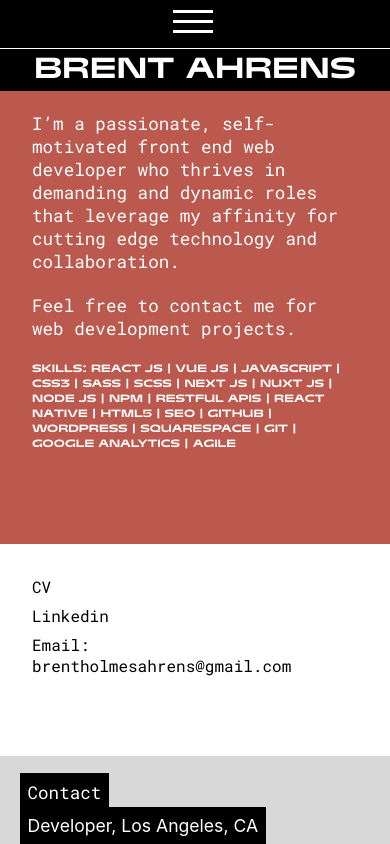
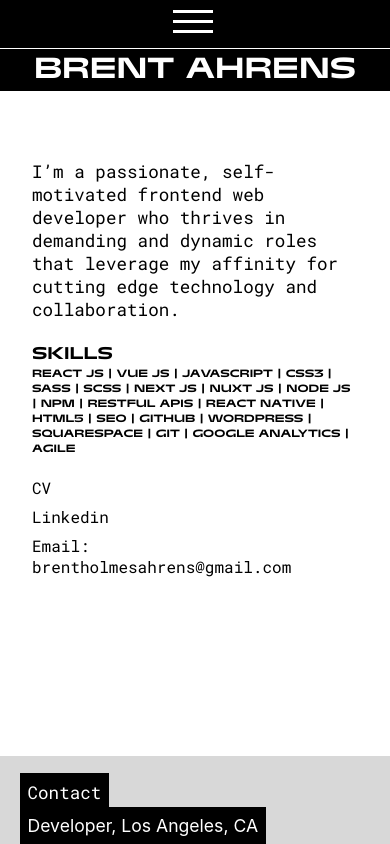
Before and after one commit to brentahrens1/brent-ahrens-new-portfolio, a React (Create React App) app: page /about in a window 390 px wide. Built offline with nearby package versions, Linux system fonts and the light colour scheme.

Commit message:
new about layout and styling

```diff
--- a/src/components/About/About.js
+++ b/src/components/About/About.js
@@ -7,10 +7,9 @@ const About = () => {
     return (
         <div className="about">
             <div className="about__info">
-                <p>I’m a passionate, self-motivated front end web developer who thrives in demanding and dynamic roles that leverage my affinity for cutting edge technology and collaboration.</p>
-                <br></br>
-                <p>Feel free to contact me for web development projects.</p>
-                <h5>Skills: React js | Vue js | Javascript | CSS3 | SASS | SCSS | Next js | Nuxt js | Node js | NPM | RESTful APIs | React Native | HTML5 | SEO | Github | Wordpress | Squarespace | Git | Google Analytics | Agile</h5>
+                <p>I’m a passionate, self-motivated frontend web developer who thrives in demanding and dynamic roles that leverage my affinity for cutting edge technology and collaboration.</p>
+                <h3>Skills</h3>
+                <h5>React js | Vue js | Javascript | CSS3 | SASS | SCSS | Next js | Nuxt js | Node js | NPM | RESTful APIs | React Native | HTML5 | SEO | Github | Wordpress | Squarespace | Git | Google Analytics | Agile</h5>
             </div>
             <div className="about__contact">
                 <p><a href={CV} target="_blank" rel="noopener noreferrer">CV</a></p>
--- a/src/sass/_about.scss
+++ b/src/sass/_about.scss
@@ -6,20 +6,26 @@
     flex-direction: column;
 
     &__info {
-        height: 54vh;
         padding: 3.5rem;
-        background: #BB594E;
-        font-size: 1.8rem;
-        color: #fff;
+        padding-bottom: 1rem;
+        background: #fff;
+        font-size: 2.3rem;
+        color: #000;
+
+        h3 {
+            margin-bottom: 0;
+        }
 
         h5 {
             font-size: 1rem;
+            margin-top: 0;
         }
     }
 
     &__contact {
         color: #000;
         padding: 3.5rem;
+        padding-top: 0rem;
 
         p {
             margin-bottom: .5rem;
@@ -33,9 +39,9 @@
 }
 
 
-@media (max-width: 760px) {
+@media (max-width: 1000px) {
     .about__info {
-        font-size: 1.3rem;
+        font-size: 1.7rem;
 
         h5 {
             font-size: 1rem;
@@ -45,13 +51,13 @@
 
 @media (max-width: 550px) {
     .about {
-        margin-top: 5rem;
+        margin-top: 8rem;
     }
 
     .about__info {
-        height: 55vh;
         font-size: 1.1rem;
         padding: 2rem;
+        padding-bottom: 0;
         overflow-y: scroll;
 
         h5 {
@@ -61,6 +67,7 @@
 
     .about__contact {
         padding: 2rem;
+        padding-top: 0;
 
         p {
             font-size: 1rem;
@@ -70,7 +77,6 @@
 
 @media (min-width: 1500px) {
     .about__info {
-        height: 55vh;
         font-size: 2.9rem;
         padding: 2rem;
 
```
